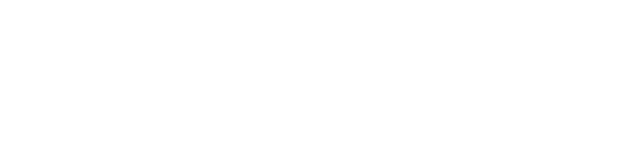
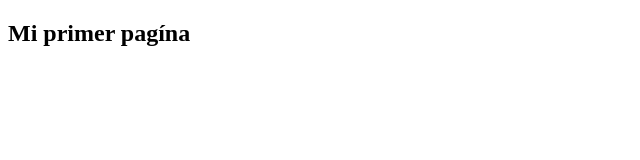
Before and after one commit to IanRT08/Mi-primera-pagina-, a plain HTML site: page index.html in a window 1280 px wide. Shown: the whole page, without its empty margins (0-640 px from the left). Drawn offline with Linux system fonts and the light colour scheme.

Commit message:
Hice un cambio

```diff
--- a/index.html
+++ b/index.html
@@ -6,6 +6,11 @@
         <title>Document</title>
     </head>
     <body>
+        <header>
+            <nav>
+                <h1>Mi primer pagína</h1>
 
+            </nav>
+        </header>
     </body>
 </html>
```
